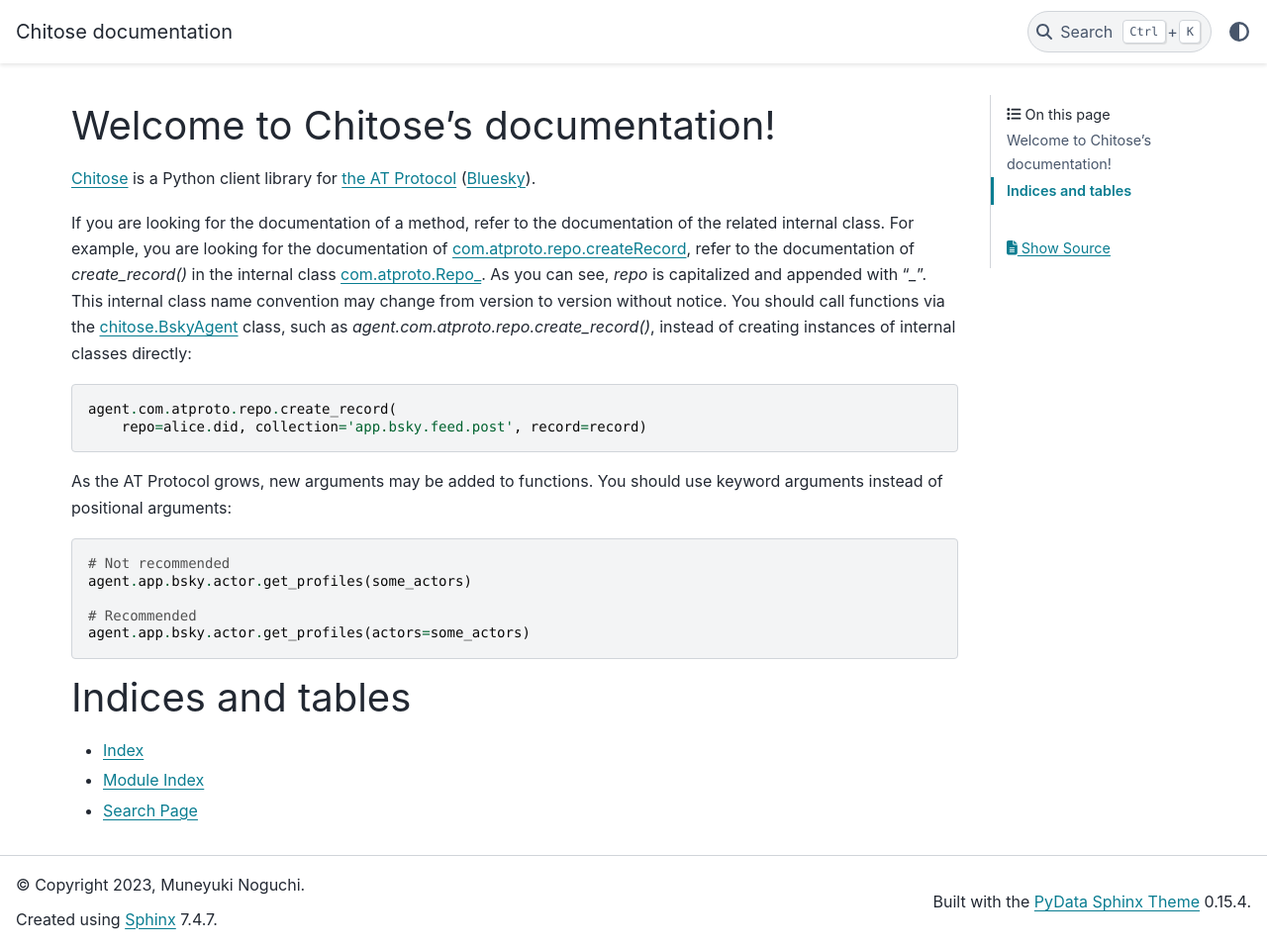
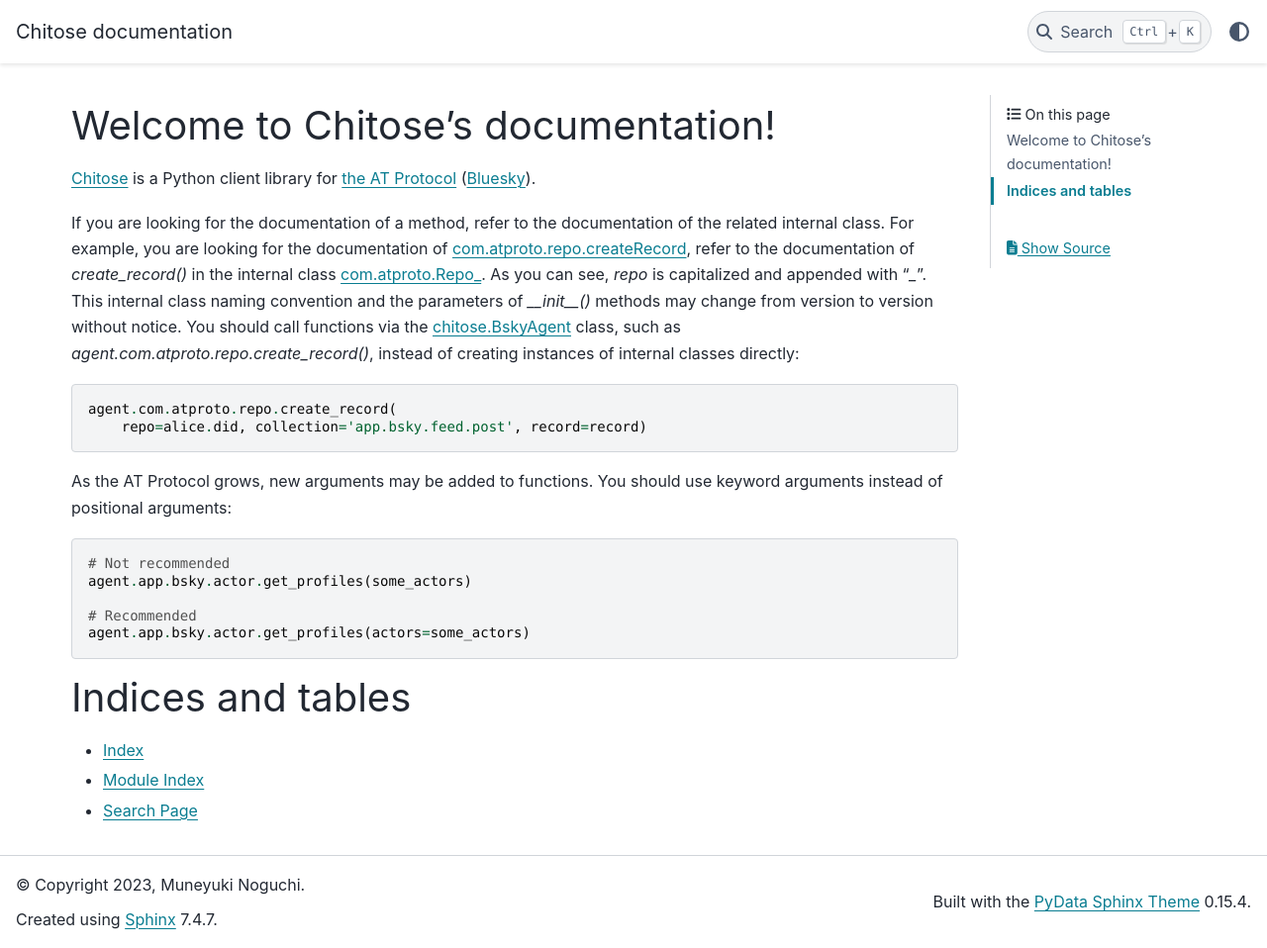
Before and after one commit to mnogu/chitose, a Sphinx documentation site: the page built from docs/source/index.rst, in a window 1280 px wide and 958 px high. Shown: the whole window at 99% size. Built offline with Sphinx 7.4.7 and the PyData theme 0.15.4, drawn with Linux system fonts in a browser that asks for light colours.

Commit message:
Note the parameters of __init__()

```diff
--- a/docs/source/index.rst
+++ b/docs/source/index.rst
@@ -9,7 +9,7 @@
 `Chitose <https://github.com/mnogu/chitose>`_ is a Python client library for `the AT Protocol <https://atproto.com/>`_ (`Bluesky <https://blueskyweb.xyz/>`_).
 
 
-If you are looking for the documentation of a method, refer to the documentation of the related internal class. For example, you are looking for the documentation of `com.atproto.repo.createRecord <https://github.com/bluesky-social/atproto/blob/main/lexicons/com/atproto/repo/createRecord.json>`_, refer to the documentation of `create_record()` in the internal class :doc:`com.atproto.Repo_ <chitose.com.atproto.repo>`. As you can see, `repo` is capitalized and appended with "`_`". This internal class name convention may change from version to version without notice. You should call functions via the :doc:`chitose.BskyAgent <chitose>` class, such as `agent.com.atproto.repo.create_record()`, instead of creating instances of internal classes directly:
+If you are looking for the documentation of a method, refer to the documentation of the related internal class. For example, you are looking for the documentation of `com.atproto.repo.createRecord <https://github.com/bluesky-social/atproto/blob/main/lexicons/com/atproto/repo/createRecord.json>`_, refer to the documentation of `create_record()` in the internal class :doc:`com.atproto.Repo_ <chitose.com.atproto.repo>`. As you can see, `repo` is capitalized and appended with "`_`". This internal class naming convention and the parameters of `__init__()` methods may change from version to version without notice. You should call functions via the :doc:`chitose.BskyAgent <chitose>` class, such as `agent.com.atproto.repo.create_record()`, instead of creating instances of internal classes directly:
 
 .. code-block:: python
 
```
